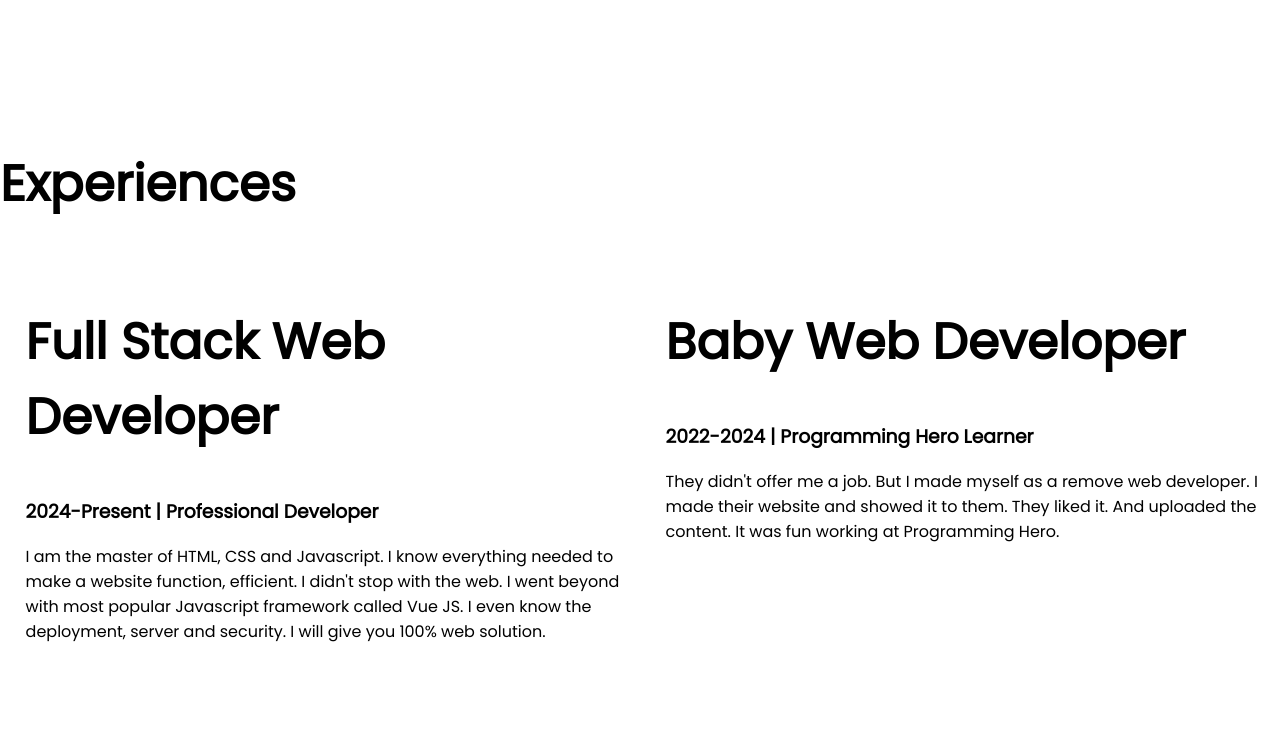
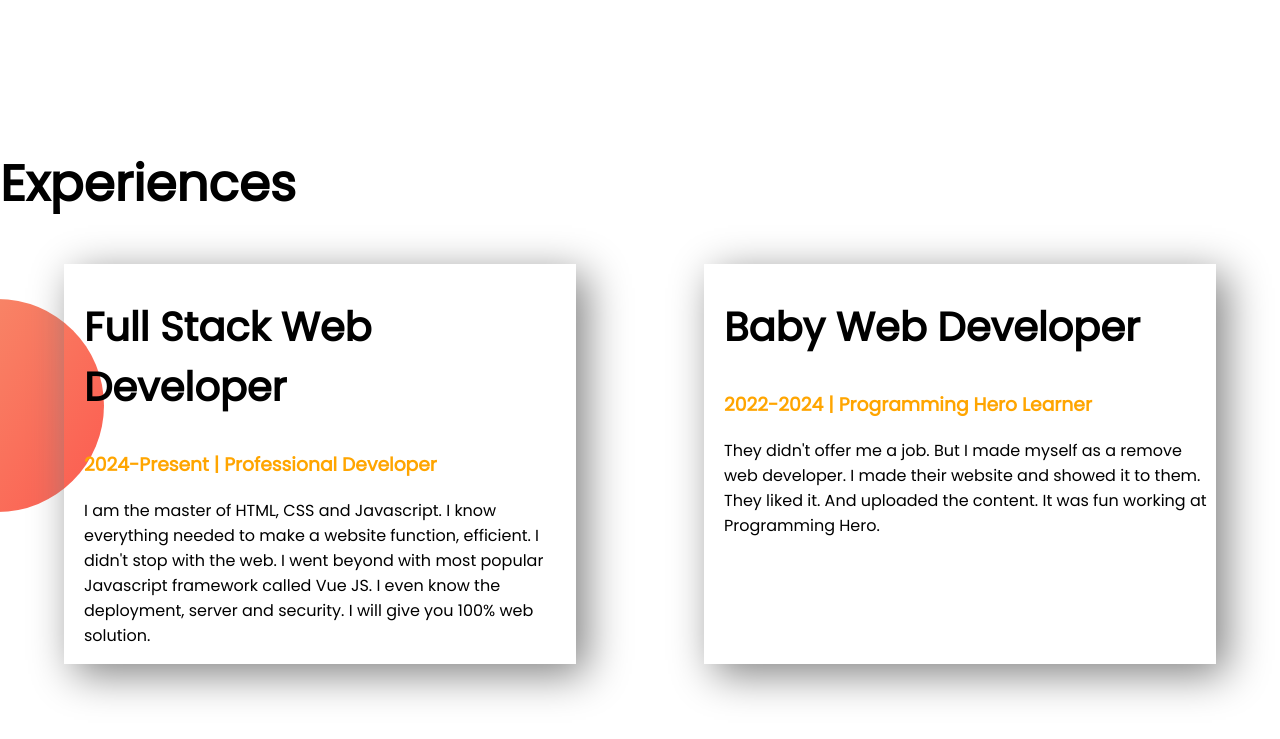
Before and after one commit to toaharahmanratul/developer-portfolio, a plain HTML site: page index.html in a window 1280 px wide. Shown: the part 1127-1866 px from the top of the page. Drawn offline with Linux system fonts and the light colour scheme.

Commit message:
experience item edited

```diff
--- a/index.html
+++ b/index.html
@@ -43,16 +43,16 @@
     <section class="experience-area">
         <h1>Experiences</h1>
         <div class="flexible-container">
-            <div class="half-width">
-                <h1>Full Stack Web Developer</h1>
-                <h3>2024-Present | Professional Developer</h3>
+            <div class="experience-item">
+                <h2>Full Stack Web Developer</h2>
+                <h3 class="orange-color">2024-Present | Professional Developer</h3>
                 <p>I am the master of HTML, CSS and Javascript. I know everything needed to make a website function,
                     efficient. I didn't stop with the web. I went beyond with most popular Javascript framework called Vue
                     JS. I even know the deployment, server and security. I will give you 100% web solution.</p>
             </div>
-            <div class="half-width">
-                <h1>Baby Web Developer</h1>
-                <h3>2022-2024 | Programming Hero Learner</h3>
+            <div class="experience-item">
+                <h2>Baby Web Developer</h2>
+                <h3 class="orange-color">2022-2024 | Programming Hero Learner</h3>
                 <p>They didn't offer me a job. But I made myself as a remove web developer. I made their website and showed
                     it to them. They liked it. And uploaded the content. It was fun working at Programming Hero.</p>
             </div>
--- a/style.css
+++ b/style.css
@@ -4,6 +4,9 @@ body{
 }
 h1{
     font-size: 50px;
+}
+h2{
+    font-size: 40px;
 }
 .orange-color{
     color: orange;
@@ -36,3 +39,15 @@ h1{
     background-repeat: no-repeat;
     background-position: right;
 }
+.experience-item{
+    width: 40%;
+    margin-left: 5%;
+    margin-right: 5%;
+    padding-left: 20px;
+    box-shadow: 10px 10px 40px gray;
+}
+.experience-area{
+    background-image: url(images/exp-bg.png);
+    background-repeat: no-repeat;
+    background-position: left;
+}
```
